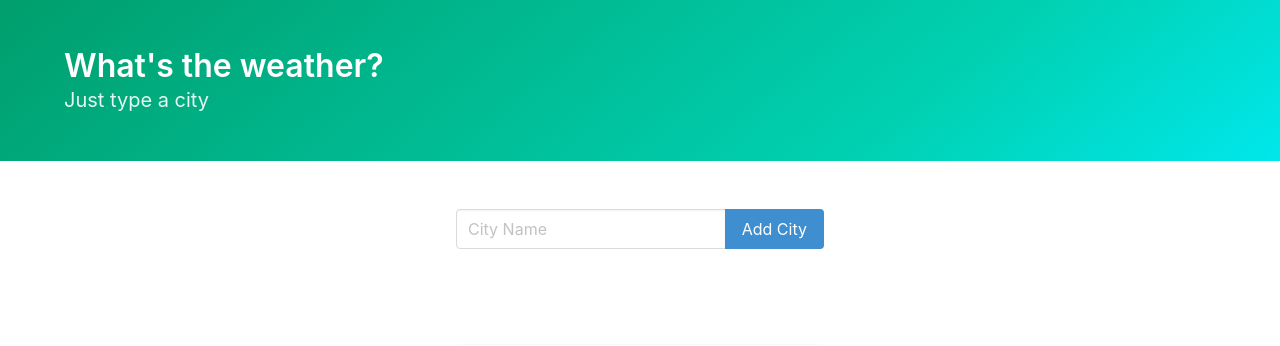
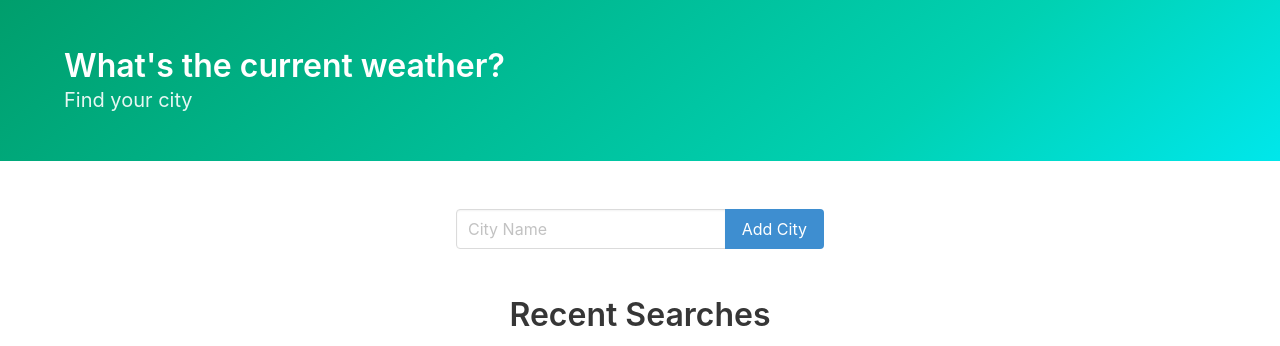
Before and after one commit to rynoronha/flask_weather, a Flask app: template templates/weather.html in a window 1280 px wide. Shown: the top 346 px of the page. Run offline with Flask 2, Linux system fonts and the light colour scheme; the template is opened without the code that fills it: most values are stand-ins (such as "Sample title", 1, 10 or a date in 2020); some libraries are stand-ins or nearby versions.

Commit message:
dynamic template w database

```diff
--- a/app.py
+++ b/app.py
@@ -1,10 +1,45 @@
 import requests
-from flask import Flask, render_template
+from flask import Flask, render_template, request
 from flask_sqlalchemy import SQLAlchemy
 
 app = Flask(__name__)
 app.config['DEBUG'] = True
+app.config['SQLALCHEMY_DATABASE_URI'] = 'sqlite:///weather.db'
 
-@app.route('/')
+db = SQLAlchemy(app)
+
+class City(db.Model):
+    id = db.Column(db.Integer, primary_key=True)
+    name = db.Column(db.String(50), nullable=False)
+
+@app.route('/', methods=['GET', 'POST'])
 def index():
-    return render_template('weather.html')
+    if request.method == 'POST':
+        new_city = request.form.get('city')
+
+        if new_city:
+            new_city_obj = City(name=new_city)
+
+            db.session.add(new_city_obj)
+            db.session.commit()
+
+    cities  = City.query.all()
+
+    url = 'http://api.openweathermap.org/data/2.5/weather?q={}&units=imperial&appid=f82e57e3ab400d52700bf97b7d92dc5d'
+
+    weather_data = []
+
+    for city in cities:
+
+        r = requests.get(url.format(city.name)).json()
+
+        weather = {
+            'city' : city.name ,
+            'temperature': r['main']['temp'],
+            'description': r['weather'][0]['description'],
+            'icon': r['weather'][0]['icon'] ,
+        }
+
+        weather_data.append(weather)
+
+    return render_template('weather.html', weather_data=weather_data)
--- a/templates/weather.html
+++ b/templates/weather.html
@@ -14,10 +14,10 @@
         <div class="hero-body">
             <div class="container">
                 <h1 class="title">
-                    What's the weather?
+                    What's the current weather?
                 </h1>
                 <h2 class="subtitle">
-                    Just type a city
+                    Find your city
                 </h2>
             </div>
         </div>
@@ -42,16 +42,40 @@
             </div>
         </div>
     </section>
+
+    <div class="level">
+        <div class="level-item has-text-centered">
+            <div>
+                <p class="title">Recent Searches</p>
+            </div>
+        </div>
+    </div>
+
     <section class="section">
         <div class="container">
             <div class="columns">
                 <div class="column is-offset-4 is-4">
+                    {% for weather in weather_data %}
                     <div class="box">
                         <article class="media">
                             <div class="media-left">
+                                <figure class="image is-50x50">
+                                    <img src="http://openweathermap.org/img/w/{{ weather.icon }}.png" alt="Image">
+                                </figure>
+                            </div>
+                            <div class="media-content">
+                                <div class="content">
+                                    <p>
+                                        <span class="title">{{ weather.city }}</span>
+                                        <br>
+                                        <span class="subtitle">{{ weather.temperature }}° F</span>
+                                        <br> {{ weather.description }}
+                                    </p>
+                                </div>
                             </div>
                         </article>
                     </div>
+                    {% endfor %}
                 </div>
             </div>
         </div>
```
Also changed, not shown: weather.db (added).
